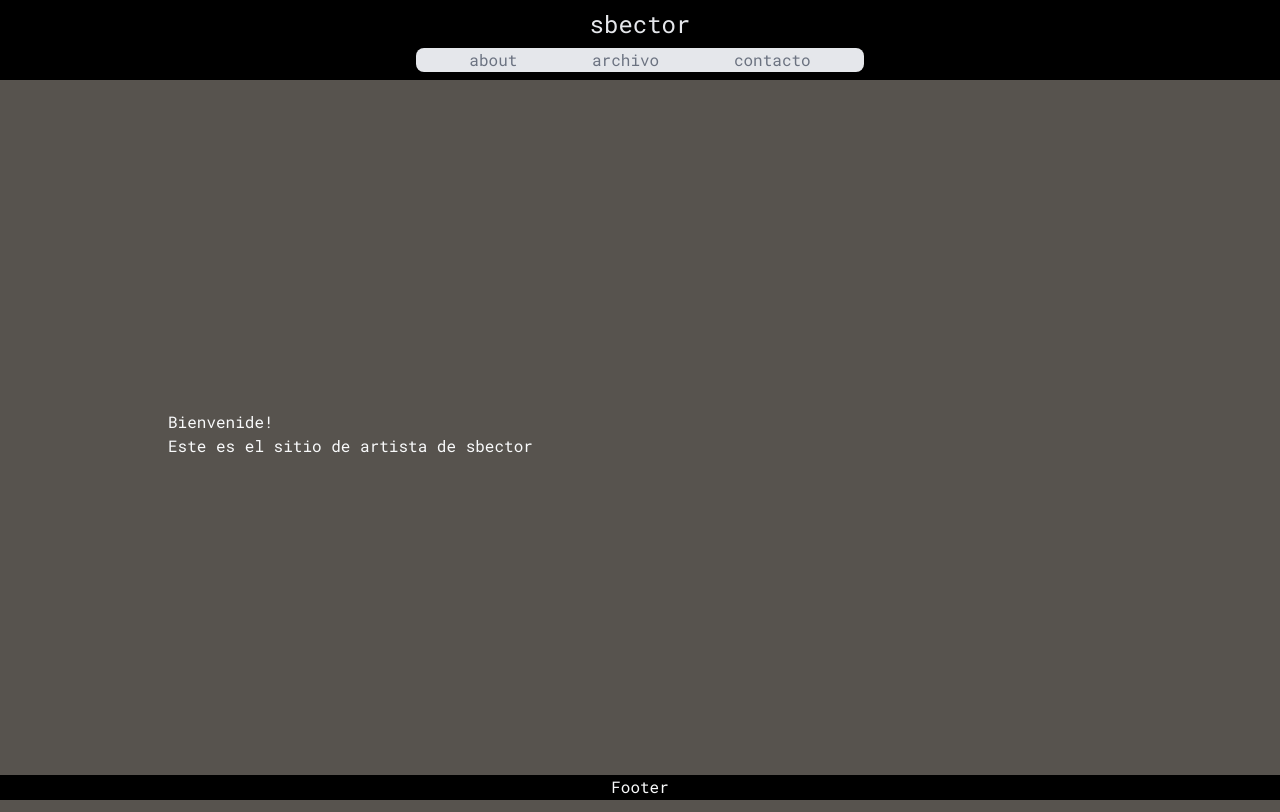
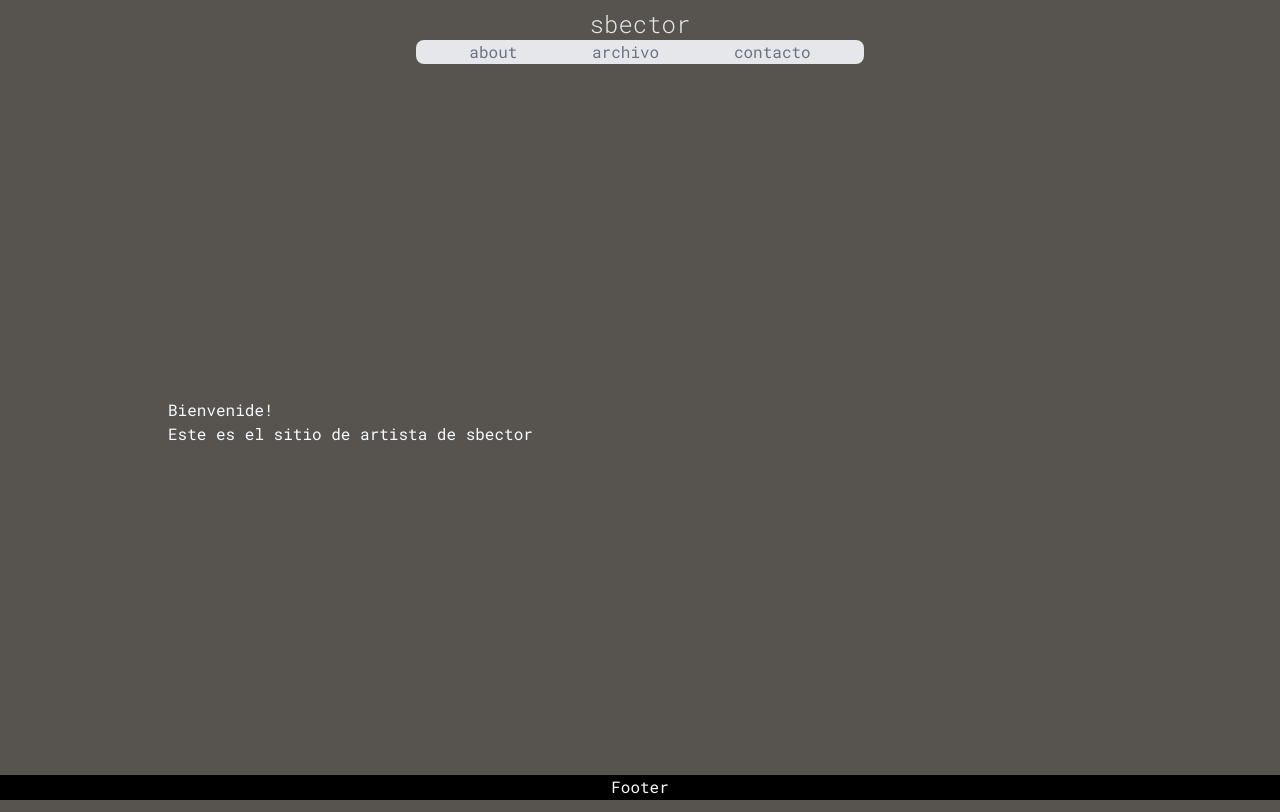
Before and after one commit to Sbector/artista, a Next.js app: page / in a window 1280 px wide. Built offline with nearby package versions, Linux system fonts and the light colour scheme.

Commit message:
Create a Nav component

```diff
--- a/src/app/_components/Header.tsx
+++ b/src/app/_components/Header.tsx
@@ -1,52 +1,15 @@
-"use client"
-import Link from "next/link"
-import { Sections } from "../constants"
-import { usePathname } from "next/navigation"
+
+import Nav from "./Nav"
 
 export default function Header() {
-    const pathname = usePathname()
-
     return (
         <header className="
         sticky
         top-0
         z-50
         w-screen
-        h-[80px]
-        bg-black
         text-center">
-            <div className="
-            py-2">
-                <Link href="/" className="
-                text-gray-200
-                text-2xl">sbector</Link>
-            </div>
-            <nav className="
-            relative
-            mx-4">
-                <ul className="
-                flex
-                flex-wrap
-                bg-gray-200
-                rounded-lg
-                max-w-md
-                mx-auto
-                px-4">
-                    {Sections.map(({ label, route }) => {
-                        const isActive = pathname.startsWith(route)
-                        return (
-                        <li key={route}
-                        className="
-                        flex-auto
-                        mx-1">
-                            <Link href={route}
-                            className={`${isActive ?
-                                'font-bold text-gray-600 hover:text-gray-900' : 'text-gray-500 hover:text-gray-900'}`}
-                            >{label}</Link>
-                        </li>
-                    )})}
-                </ul>
-            </nav>
+            <Nav/>
         </header>
     )
 }
--- /dev/null
+++ b/src/app/_components/Nav.tsx
@@ -0,0 +1,49 @@
+"use client"
+import Link from "next/link"
+import { usePathname } from "next/navigation"
+import { Sections } from "../constants"
+
+export default function Nav() {
+    const pathname = usePathname()
+
+    return (
+        <nav className="
+            relative
+            mx-4
+            py-1">
+                <div className="
+            pt-1">
+                    <Link href="/" className="
+                font-light
+                text-gray-200
+                text-2xl">sbector</Link>
+                </div>
+                <ul className="
+                flex
+                flex-wrap
+                bg-gray-200
+                rounded-lg
+                max-w-md
+                mx-auto
+                px-4">
+                    {Sections.map(({ label, route }) => {
+                        const isActive = pathname.startsWith(route)
+                        return (
+                            <li key={route}
+                                className="
+                        flex-auto
+                        mx-1">
+                                <Link href={route}
+                                    className={`${isActive ?
+                                        'font-bold underline text-gray-700 hover:text-gray-900' : 'text-gray-500 hover:text-gray-900'}`}>
+                                    <span>
+                                        {label}
+                                    </span>
+                                </Link>
+                            </li>
+                        )
+                    })}
+                </ul>
+            </nav>
+    )
+}
```
